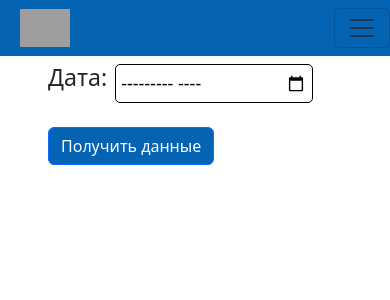
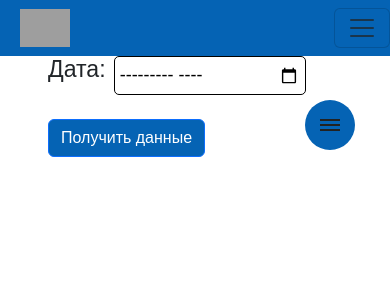
Before and after one commit to OldarSergey/Practice, a React (Create React App) app: page /InfoCenter in a window 390 px wide. Shown: the top 300 px of the page. Built offline with nearby package versions, Linux system fonts and the light colour scheme; grey boxes are pictures that could not be loaded.

Commit message:
add button menu

```diff
--- a/src/App.js
+++ b/src/App.js
@@ -7,6 +7,8 @@ import { useState } from 'react';
 import 'bootstrap/dist/css/bootstrap.min.css';
 import InfoCenter from './Pages/InfoCenter';
 import Image from 'react-bootstrap/Image';
+import MainPageMenu from './Pages/MainPageMenu';
+import AboutCompany from './Pages/AboutСompany';
 
 
 
@@ -34,12 +36,6 @@ function App() {
         <Navbar.Toggle aria-controls="basic-navbar-nav" />
         <Navbar.Collapse id="basic-navbar-nav">
 
-          <Nav id='infocenter'>
-            {isLoggedIn && (
-                <Nav.Link as={Link} to="/InfoCenter"><h4>Информационный центр</h4></Nav.Link>
-            )}
-          </Nav>
-
           <Nav className='ms-auto me-5'>
             {isLoggedIn ? (
               <Nav.Link  onClick={handleLogout}   as={Link} to="/"><h4>Выйти</h4></Nav.Link>
@@ -53,10 +49,12 @@ function App() {
 
         </Navbar.Collapse>
       </Navbar>
-
+      <MainPageMenu></MainPageMenu>
       <Routes>
         <Route index element={<Login onShowPage={handleSuccessfulLogin}></Login>} />
         <Route path='/InfoCenter' element={<InfoCenter />} />
+        <Route path='/MainPageMenu' element={<MainPageMenu />} />
+        <Route path='/AboutСompany' element={<AboutCompany></AboutCompany>} />
       </Routes>
     </div>
   );
--- /dev/null
+++ b/src/Pages/AboutСompany.js
@@ -0,0 +1,10 @@
+function AboutСompany(){
+    return(
+        <>
+            <div style={{textAlign:'center'}}>
+                <h1>О компании </h1>
+            </div>
+        </>
+    )
+}
+export default AboutСompany;
--- a/src/Pages/InfoCenter.js
+++ b/src/Pages/InfoCenter.js
@@ -6,13 +6,11 @@ import './InfoCenter.css'
 function InfoCenter(){
     const location = useLocation();
     const [token, setToken] = useState(null);
-    const [name, setName] = useState('');
     const [selectedDate, setSelectedDate] = useState(null);
 
     useEffect(() => {
-      if (location.state && location.state.token && location.state.userName) {
+      if (location.state && location.state.token ) {
         setToken(location.state.token);
-        setName(location.state.userName);
         setSelectedDate(location.state.selectedDate || '');
       }
     }, [location.state]);
@@ -23,7 +21,6 @@ function InfoCenter(){
 
     return (
         <div className='ms-5'>
-          <h1 className='text-end me-5'>{name}</h1>
           <div className='d-flex'>
             <h3>Дата:</h3>
             <input
--- /dev/null
+++ b/src/Pages/MainPageMenu.css
@@ -0,0 +1,185 @@
+@media only screen and (max-width: 768px) {
+
+    .section {
+      position: relative;
+      height: 100vh;
+      display: flex;
+      justify-content: flex-end; /* Расположение вправо */
+      align-items: flex-start; /* Расположение вверху */
+      padding: 30px; /* Добавление отступов по периметру */
+    }
+    .menu-btn {
+      display: block;
+      width: 50px;
+      height: 50px;
+      border-radius: 50%;
+      position: relative;
+    }
+    .menu-btn span,
+    .menu-btn span::before,
+    .menu-btn span::after {
+      position: absolute;
+      top: 50%; margin-top: -1px;
+      left: 50%; margin-left: -10px;
+      width: 20px;
+      height: 2px;
+
+      background-color: #222;
+    }
+    .menu-btn span::before,
+    .menu-btn span::after {
+      content: '';
+      display: block;
+      transition: 0.2s;
+
+    }
+    .menu-btn span::before {
+      transform: translateY(-5px);
+
+    }
+    .menu-btn span::after {
+      transform: translateY(5px);
+    }
+
+    .menu-btn_active span:before {
+      transform: rotate(-35deg);
+      width: 10px;
+      transform-origin: left bottom;
+
+    }
+    .menu-btn_active span:after {
+      transform: rotate(35deg);
+      width: 10px;
+      transform-origin: left top;
+
+    }
+    .menu-block {
+      position: relative;
+      display: flex;
+      justify-content: center;
+      align-items: center;
+
+    }
+    .menu-nav a {
+      text-decoration: none;
+      color: #f3efef;
+      text-transform: uppercase;
+      font-weight: 100;
+      display: block; /* Изменено с inline-block на block */
+      margin-bottom: 20px; /* Отступ между пунктами меню */
+
+      transition: 1s;
+    }
+    .menu-nav {
+        transition: 0.2s;
+        transform: scaleY(0) translateY(0);
+        transform-origin: right top;
+        opacity: 0;
+        visibility: hidden;
+        width: 200px;
+        padding: 5px;
+        border-radius: 5px;
+        box-shadow: 0 0 10px rgba(0, 0, 0, 0.2);
+        background-color: rgb(60, 121, 174);
+        position: absolute;
+        top: 100%;
+        right: 0;
+      }
+
+    .menu-btn_active + .menu-nav {
+        transform: scaleY(1) translateY(-10px); /* Отображение меню */
+        opacity: 1;
+        visibility: visible;
+      }
+  }
+
+
+body {
+    font-family: sans-serif;
+    margin: 0;
+  }
+  .section {
+    position: relative;
+    height: 100vh;
+    display: flex;
+    justify-content: flex-end; /* Расположение вправо */
+    align-items: flex-start; /* Расположение вверху */
+    padding: 30px; /* Добавление отступов по периметру */
+  }
+  .menu-btn {
+    display: block;
+    width: 50px;
+    height: 50px;
+    background-color: #0563B4;
+    border-radius: 50%;
+
+    position: relative;
+  }
+  .menu-btn span,
+  .menu-btn span::before,
+  .menu-btn span::after {
+    position: absolute;
+    top: 50%; margin-top: -1px;
+    left: 50%; margin-left: -10px;
+    width: 20px;
+    height: 2px;
+    background-color: #222;
+  }
+  .menu-btn span::before,
+  .menu-btn span::after {
+    content: '';
+    display: block;
+    transition: 0.2s;
+  }
+  .menu-btn span::before {
+    transform: translateY(-5px);
+  }
+  .menu-btn span::after {
+    transform: translateY(5px);
+  }
+
+  .menu-btn_active span:before {
+    transform: rotate(-35deg);
+    width: 10px;
+    transform-origin: left bottom;
+  }
+  .menu-btn_active span:after {
+    transform: rotate(35deg);
+    width: 10px;
+    transform-origin: left top;
+  }
+  .menu-block {
+    position: relative;
+    display: flex;
+    justify-content: center;
+    align-items: center;
+  }
+  .menu-nav a {
+    text-decoration: none;
+    color: #f3efef;
+    text-transform: uppercase;
+    font-weight: 100;
+    display: inline-block;
+    margin-right: 20px;
+    transition: 1s;
+  }
+  .menu-nav {
+    transition: 0.2s;
+    transform: scaleX(0) translateX(0%);
+    transform-origin: right center;
+    opacity: 0;
+    visibility: hidden;
+    height: auto;
+    line-height: 50px;
+    background-color: rgb(60, 121, 174);
+    padding-right: 25px;
+    padding-left: 25px;
+    margin-right: -25px;
+    border-top-left-radius: 50px;
+    border-bottom-left-radius: 50px;
+  }
+  .menu-nav_active {
+    transform: scaleX(1) translateX(0%);
+    opacity: 1;
+    visibility: visible;
+  }
--- /dev/null
+++ b/src/Pages/MainPageMenu.js
@@ -0,0 +1,56 @@
+import React, { useState, useEffect } from 'react';
+import { useLocation } from 'react-router-dom';
+import './MainPageMenu.css';
+import { useNavigate } from 'react-router-dom';
+
+function MainPageMenu() {
+  const [menuActive, setMenuActive] = useState(false);
+  const location = useLocation();
+  const [token, setToken] = useState(null);
+
+  const navigate = useNavigate();
+
+  useEffect(() => {
+    if (location.state && location.state.token) {
+      setToken(location.state.token);
+    }
+  }, [location.state]);
+
+  const handleMenuClick = (e) => {
+    e.preventDefault();
+    setMenuActive(!menuActive);
+  };
+
+  const handleInfoCenter = () => {
+    navigateToInfoCenter();
+  }
+
+  const navigateToInfoCenter = () => {
+        navigate('/InfoCenter', { state: { token: token } });
+    };
+
+  return (
+    <>
+        <div style={{ position: 'absolute', top: 70, right: 5, zIndex: 999 }}>
+            <div className="section">
+                <div className={`menu-block ${menuActive ? 'menu-nav_active' : ''}`}>
+                    <nav className={`menu-nav ${menuActive ? 'menu-nav_active' : ''}`}>
+                    <a href="#">Столовая</a>
+                    <a href="#">Новости</a>
+                    <a href="#">Опросы</a>
+                    <a href="#">Уведомления</a>
+                    <a href="#">База знаний</a>
+                    <a href='#' onClick={handleInfoCenter}>Инфоцентр</a>
+                    </nav>
+                    <a href="#" className={`menu-btn ${menuActive ? 'menu-btn_active' : ''}`} onClick={handleMenuClick}>
+                    <span></span>
+                    </a>
+                </div>
+            </div>
+        </div>
+    </>
+
+  );
+}
+
+export default MainPageMenu;
--- a/src/components/Report.js
+++ b/src/components/Report.js
@@ -24,7 +24,8 @@ function Report(props) {
       setUserData(response.data);
       setLoginError(null);
       props.onSuccessfulLogin();
-      navigateToInfoCenter(response.data);
+      navigateToMainPageMenu(response.data);
+      navigateToAboutCompany(response.data);
     } catch (error) {
       console.error('Error:', error);
       setUserData(null);
@@ -32,8 +33,18 @@ function Report(props) {
     }
   };
 
-  const navigateToInfoCenter = (userData) => {
-    navigate('/InfoCenter', { state: {
+  const navigateToMainPageMenu = (userData) => {
+    const currentPath = window.location.pathname;
+    navigate(currentPath, {
+      state: {
+        token: userData.token,
+        userName: userData.user.NameActual,
+      },
+    });
+  };
+
+  const navigateToAboutCompany = (userData) => {
+    navigate('/AboutСompany', { state: {
       token: userData.token,
       userName: userData.user.NameActual,
       } });
```
Also changed, not shown: src/components/CustomCard.js (added, +25 -0 lines).
